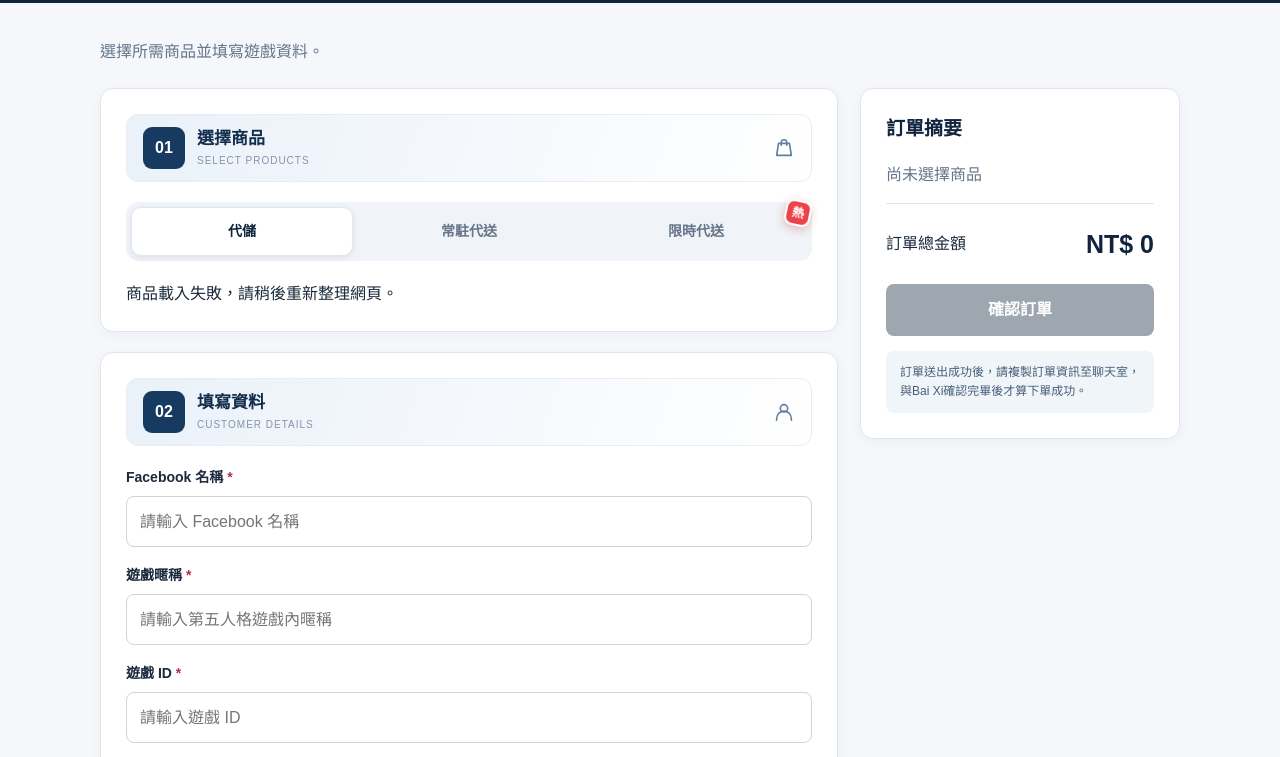
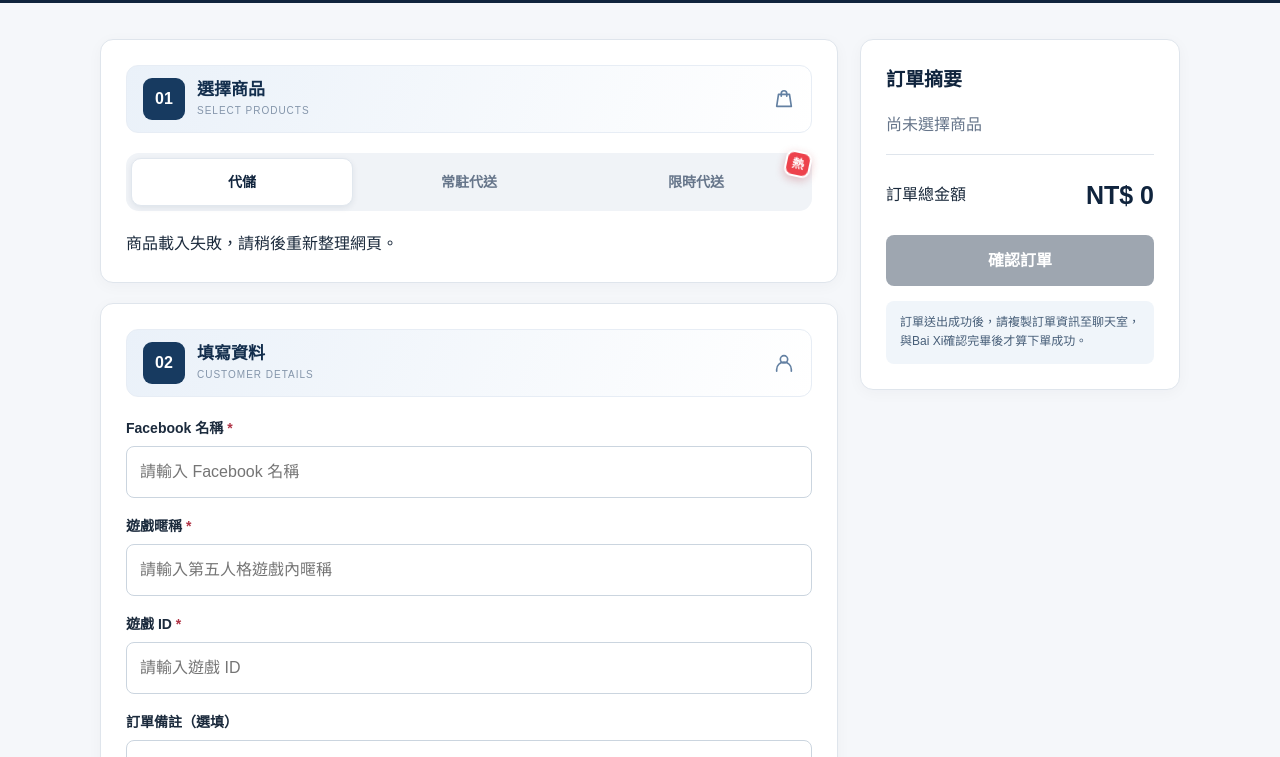
Before and after one commit to Lauraaaaa-gif/form2, a plain HTML site: page index.htm in a window 1280 px wide. Shown: the part 85-842 px from the top of the page. Drawn offline with Linux system fonts and the light colour scheme.

Commit message:
Update index.htm

```diff
--- a/index.htm
+++ b/index.htm
@@ -1205,8 +1205,6 @@
 <main class="container">
 
   <div class="intro">
-
-    <p>選擇所需商品並填寫遊戲資料。</p>
 
   </div>
 
```
